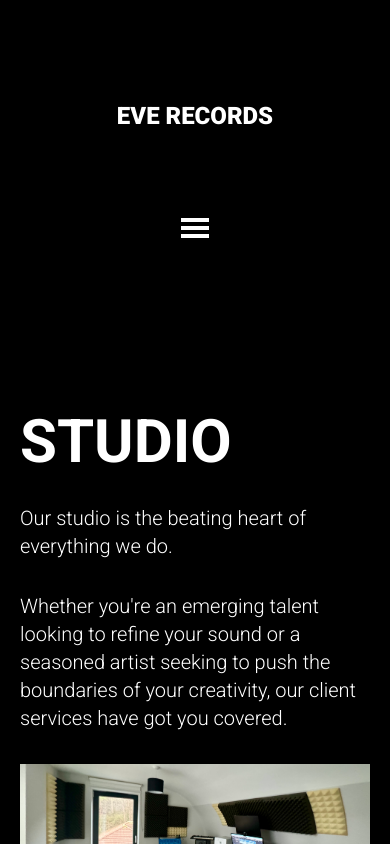
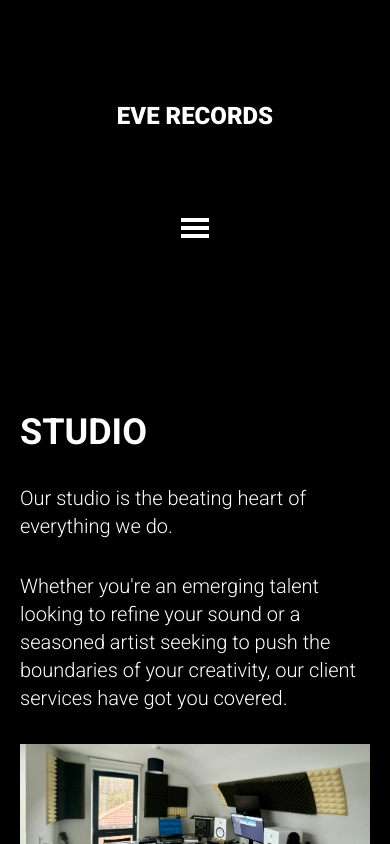
Before and after one commit to carlwicker/eve-records-microsite, a Next.js app: page /studio in a window 390 px wide. Shown: the top 844 px of the page. Built offline with nearby package versions, Linux system fonts and the light colour scheme.

Commit message:
heading hotfix

```diff
--- a/app/digital/page.tsx
+++ /dev/null
@@ -1,7 +0,0 @@
-export default function DigitalPage() {
-  return (
-    <div>
-      <h1 className="font-bold text-6xl uppercase">Digital</h1>
-    </div>
-  );
-}
--- a/app/studio/page.tsx
+++ b/app/studio/page.tsx
@@ -5,7 +5,7 @@
     <div className="py-32">
       <section className="flex w-full justify-center">
         <div className="xl:w-2/3 w-full align-middle flex flex-col self-center gap-8">
-          <h1 className="text-6xl font-bold uppercase">Studio</h1>
+          <h1 className="lg:text-6xl text-4xl font-bold uppercase">Studio</h1>
           <p className="md:text-3xl text-xl">
             Our studio is the beating heart of everything we do.
           </p>
```
